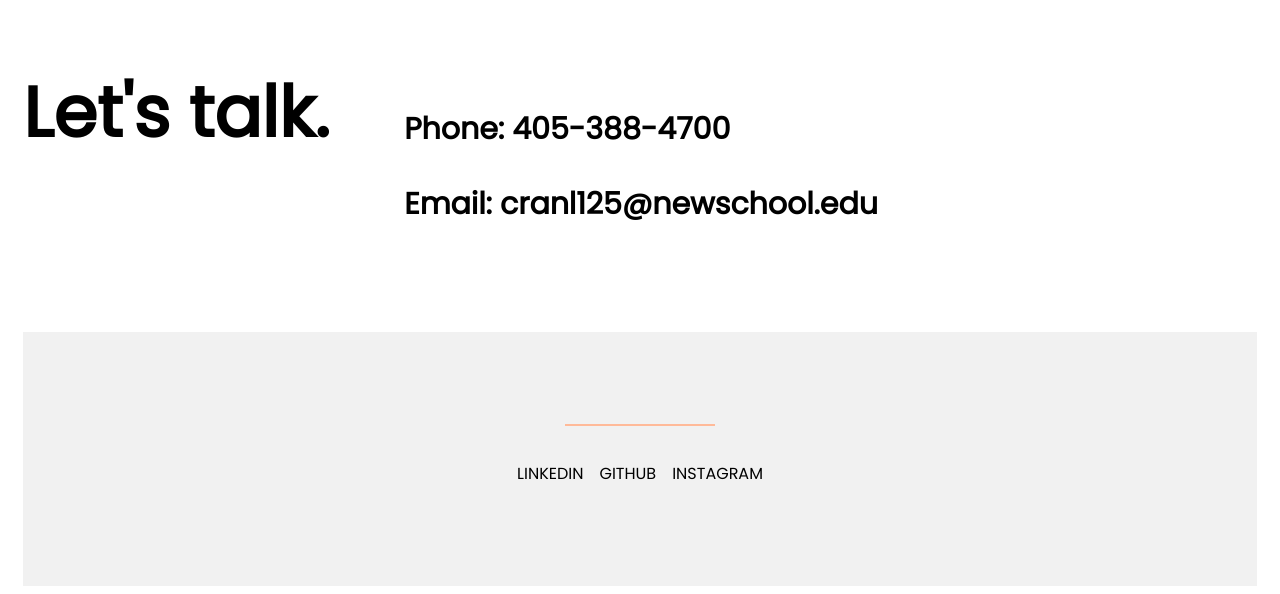
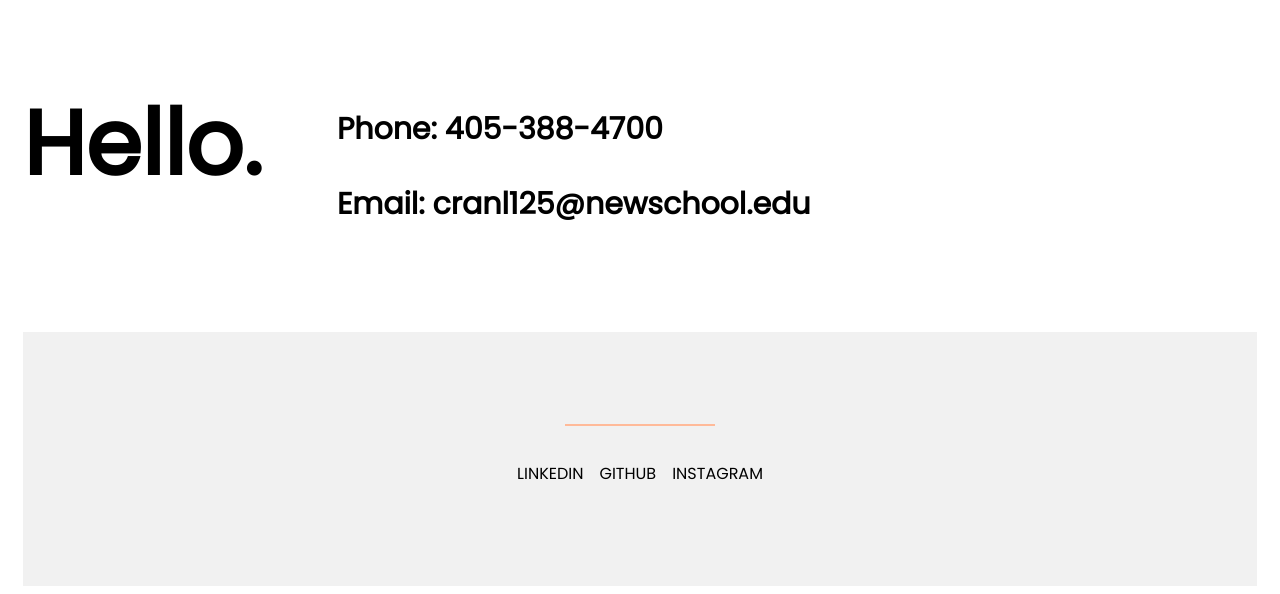
Before and after one commit to lilliancrandall/Lil-Portfolio-Take-2, a plain HTML site: page info.html in a window 1280 px wide. Shown: the part 1134-1728 px from the top of the page. Drawn offline with Linux system fonts and the light colour scheme; a web font is replaced by a local one.

Commit message:
changed lets talk to hello on info

```diff
--- a/info.html
+++ b/info.html
@@ -35,7 +35,7 @@
         <!-- <div class="centered-info">Hi, I'm Lil.</div>
     </div> -->
     <div class="infobot">
-        <h2 class="letstalk">Let's talk.</h2>
+        <h2 class="letstalk">Hello.</h2>
           <div class="infobotcon">
         <h3 class="contactnum">Phone: 405-388-4700</h3>
         <h3 class="contactnum">Email: cranl125@newschool.edu</h3>
--- a/style.css
+++ b/style.css
@@ -350,7 +350,7 @@ ul{
 }
 
 .letstalk{
-    font-size: 70px;
+    font-size: 90px;
      font-family: 'Poppins', sans-serif;
 
 }
```
